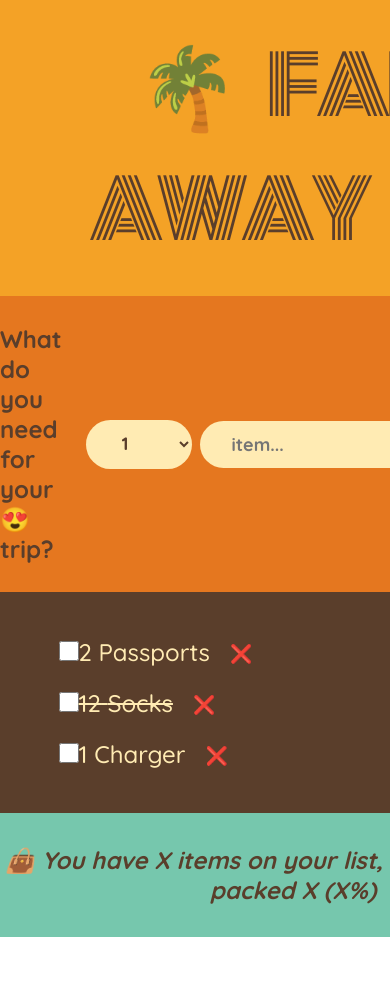
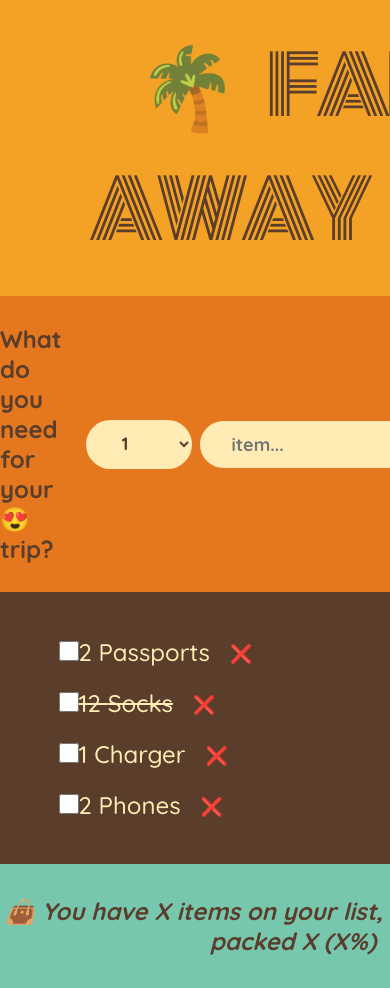
Before and after one commit to ATOROYO/05-travel-list, a React (Create React App) app: page / in a window 390 px wide. Shown: the top 988 px of the page. Before the commit the page ends 937 px from the top, so only its background shows below. Built offline with nearby package versions, Linux system fonts and the light colour scheme.

Commit message:
Add new item \Phones\ to initialItems array

```diff
--- a/src/App.js
+++ b/src/App.js
@@ -4,6 +4,7 @@ const initialItems = [
   { id: 1, description: "Passports", quantity: 2, packed: false },
   { id: 2, description: "Socks", quantity: 12, packed: true },
   { id: 3, description: "Charger", quantity: 1, packed: false },
+  { id: 4, description: "Phones", quantity: 2, packed: false },
 ];
 
 export default function App() {
```
